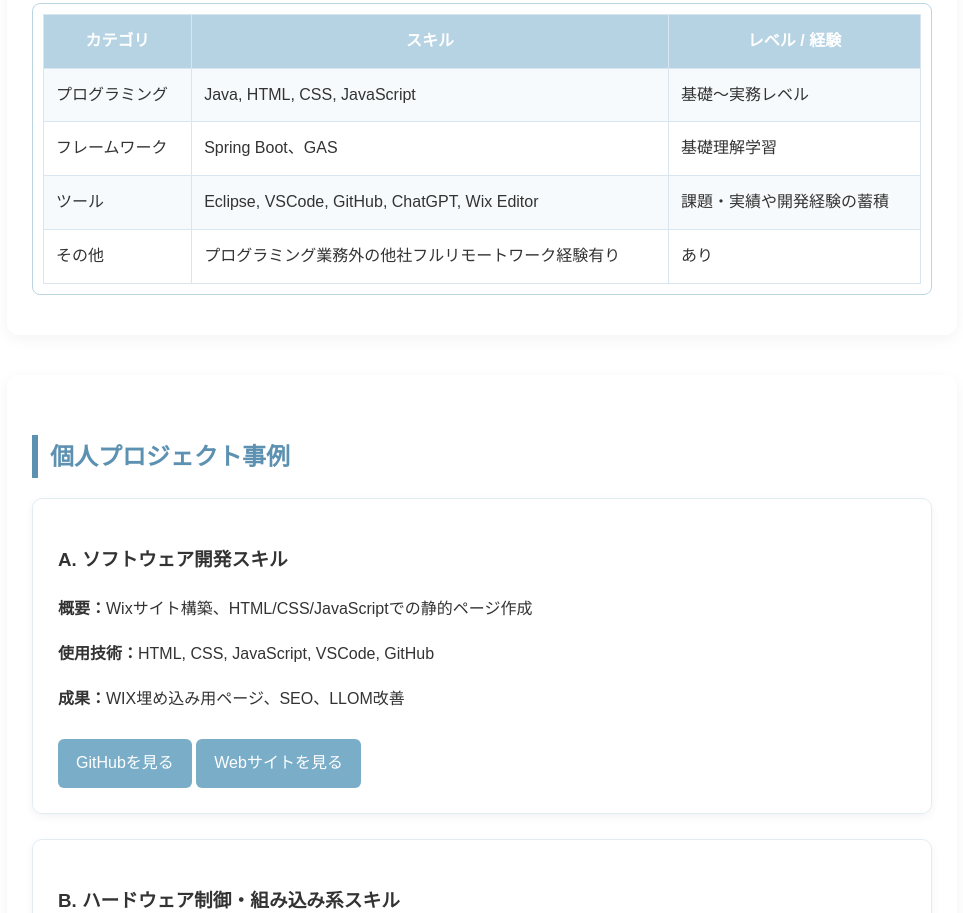
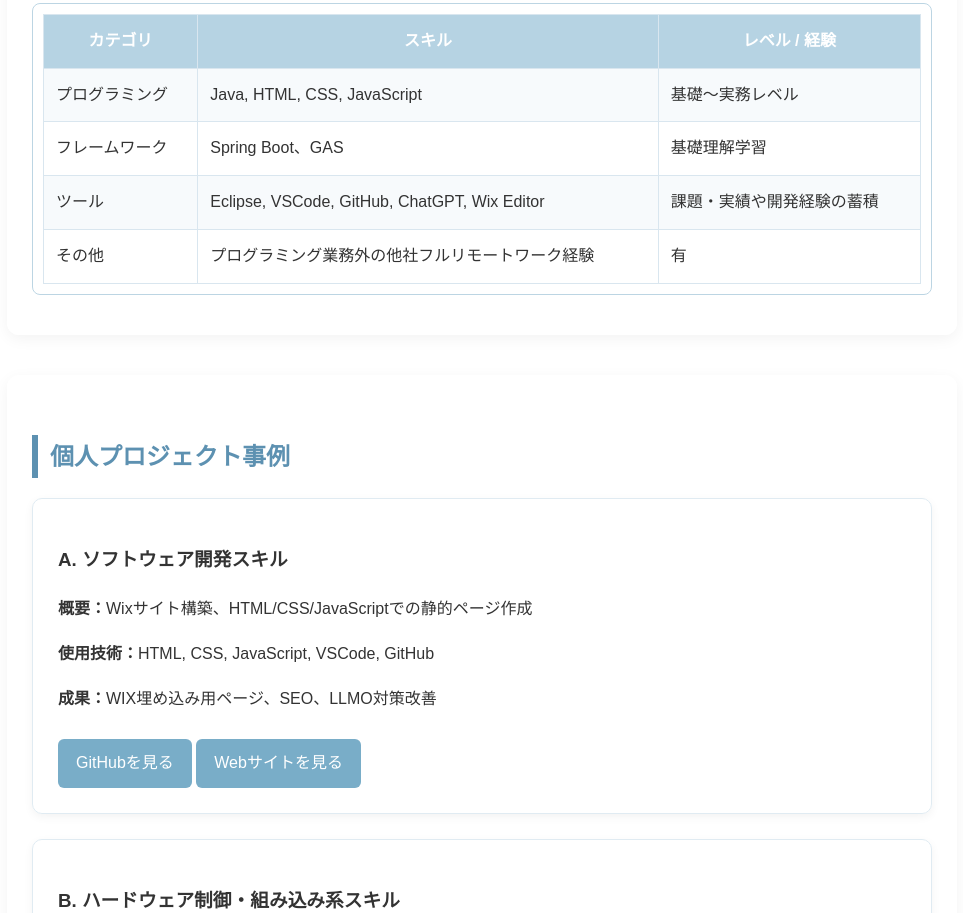
Before and after one commit to appvoss/portfolio, a plain HTML site: page index.html in a window 1280 px wide. Shown: the part 331-1244 px from the top of the page, without its empty margins (158-1121 px from the left). Drawn offline with nearby package versions, Linux system fonts and the light colour scheme.

Commit message:
Update remote work experience and project outcome details

```diff
--- a/index.html
+++ b/index.html
@@ -152,8 +152,8 @@ footer {
       </tr>
       <tr>
         <td>その他</td>
-        <td>プログラミング業務外の他社フルリモートワーク経験有り</td>
-        <td>あり</td>
+        <td>プログラミング業務外の他社フルリモートワーク経験</td>
+        <td>有</td>
       </tr>
     </table>
   </div>
@@ -167,7 +167,7 @@ footer {
     <h3>A. ソフトウェア開発スキル</h3>
     <p><strong>概要：</strong>Wixサイト構築、HTML/CSS/JavaScriptでの静的ページ作成</p>
     <p><strong>使用技術：</strong>HTML, CSS, JavaScript, VSCode, GitHub</p>
-    <p><strong>成果：</strong>WIX埋め込み用ページ、SEO、LLOM改善</p>
+    <p><strong>成果：</strong>WIX埋め込み用ページ、SEO、LLMO対策改善</p>
 
     <a class="button" href="https://gist.github.com/appvoss/e992a73256dfebe4b8e95d172f598121" target="_blank">GitHubを見る</a>
     <a class="button" href="https://www.aplamodel-fishing.com/" target="_blank">Webサイトを見る</a>
```
